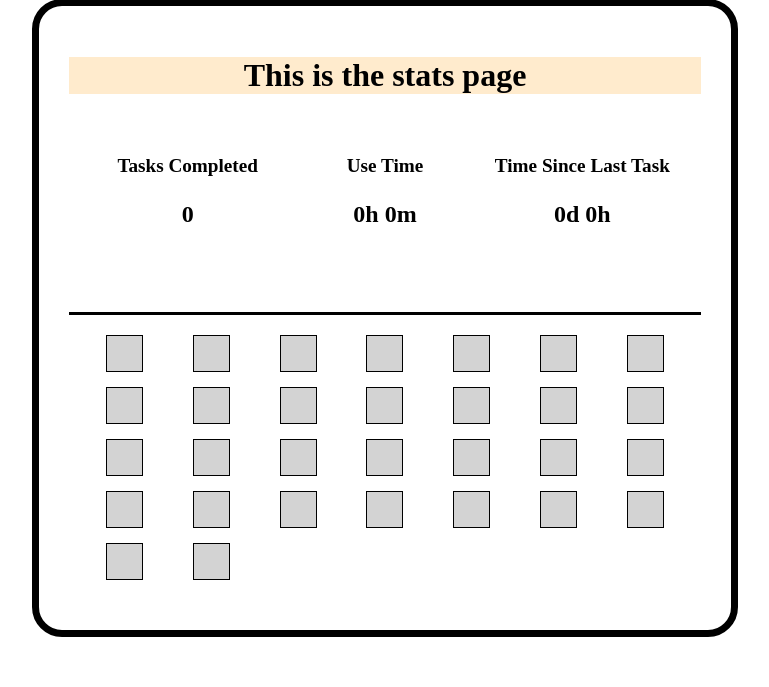
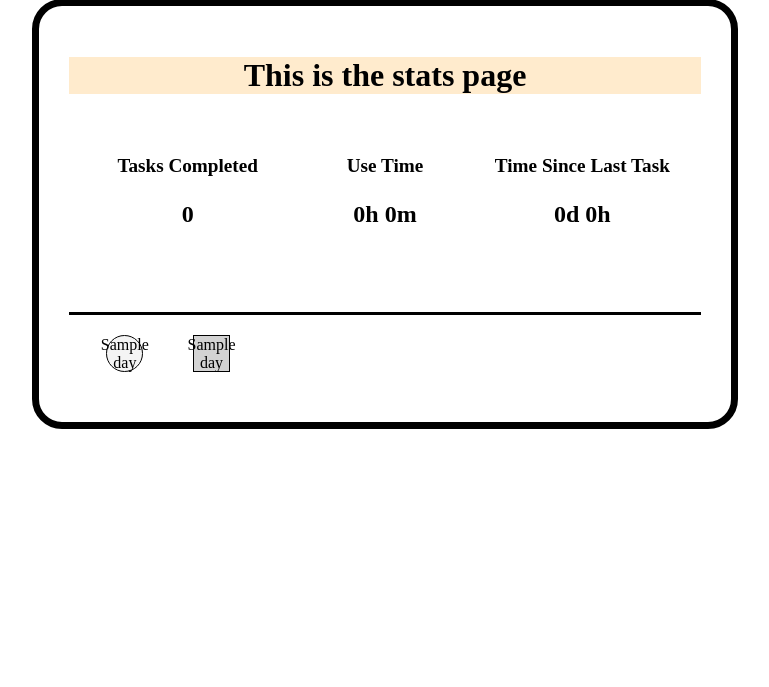
Before and after one commit to sandsmaster/CS50GitPractice, a Django app: template DJPractice/tasks/templates/tasks/stats.html in a window 1280 px wide. Shown: the part 113-800 px from the top of the page, without its empty margins (255-1024 px from the left). Run offline with Django 5.2, Linux system fonts and the light colour scheme; the template is opened without the code that fills it: most values are stand-ins (such as "Sample title", 1, 10 or a date in 2020).

Commit message:
Visualize Months in Callendar

```diff
--- a/DJPractice/tasks/static/tasks/style.css
+++ b/DJPractice/tasks/static/tasks/style.css
@@ -50,4 +50,12 @@ h1 {
     height: 35px;
     background-color: #d3d3d3;
     border: 1px solid #000;
+    display: flex;
+    justify-content: center;
+    align-items: center;
 }
+
+.passed_day {
+    background-color: rgba(228, 228, 228, 0.411);
+    border-radius: 50%;
+}
--- a/DJPractice/tasks/templates/tasks/stats.html
+++ b/DJPractice/tasks/templates/tasks/stats.html
@@ -24,36 +24,12 @@
         <div class="calendar_section">
             <div class="calendar_grid">
                 <!-- This would be replaced by a Django loop like  -->
-                <div class="calendar_square"></div>
-                <div class="calendar_square"></div>
-                <div class="calendar_square"></div>
-                <div class="calendar_square"></div>
-                <div class="calendar_square"></div>
-                <div class="calendar_square"></div>
-                <div class="calendar_square"></div>
-                <div class="calendar_square"></div>
-                <div class="calendar_square"></div>
-                <div class="calendar_square"></div>
-                <div class="calendar_square"></div>
-                <div class="calendar_square"></div>
-                <div class="calendar_square"></div>
-                <div class="calendar_square"></div>
-                <div class="calendar_square"></div>
-                <div class="calendar_square"></div>
-                <div class="calendar_square"></div>
-                <div class="calendar_square"></div>
-                <div class="calendar_square"></div>
-                <div class="calendar_square"></div>
-                <div class="calendar_square"></div>
-                <div class="calendar_square"></div>
-                <div class="calendar_square"></div>
-                <div class="calendar_square"></div>
-                <div class="calendar_square"></div>
-                <div class="calendar_square"></div>
-                <div class="calendar_square"></div>
-                <div class="calendar_square"></div>
-                <div class="calendar_square"></div>
-                <div class="calendar_square"></div>
+                {% for day in days_last_month %}
+                <div class="passed_day calendar_square">{{day}}</div>
+                {% endfor %}
+                {% for day in days_in_month %}
+                <div class="calendar_square">{{day}}</div>
+                {% endfor %}
             </div>
         </div>
     </div>
```
Also changed, not shown: DJPractice/tasks/views.py (+26 -1 lines).
